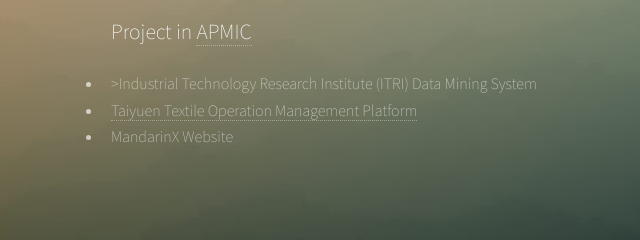
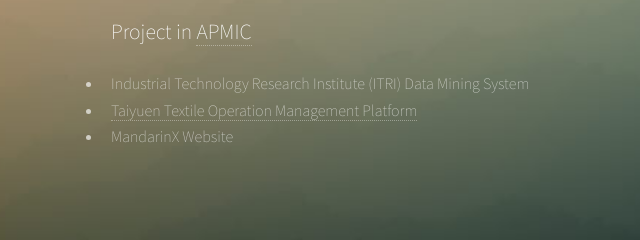
Before and after one commit to killua4564/killua4564.github.io, a plain HTML site: page index.html in a window 1280 px wide. Shown: the part 2765-3005 px from the top of the page, 17-657 px from the left. Drawn offline with Linux system fonts and the light colour scheme.

```diff
--- a/index.html
+++ b/index.html
@@ -115,7 +115,7 @@
 				<h2>Project in <a href="https://www.ap-mic.com/">APMIC</a></h2>
 				<section class="thumbnails">
 					<ul>
-						<li><!-- <a href="http://itri.ap-mic.com/" -->>Industrial Technology Research Institute (ITRI) Data Mining System<!-- </a> --></li>
+						<li><!-- <a href="http://itri.ap-mic.com/" -->Industrial Technology Research Institute (ITRI) Data Mining System<!-- </a> --></li>
 						<li><a href="https://bis.taiyuen.com/">Taiyuen Textile Operation Management Platform</a></li>
 						<li><!-- <a href="https://courses.mandarinx.org/"> -->MandarinX Website<!-- </a> --></li>
 					</ul>
```
